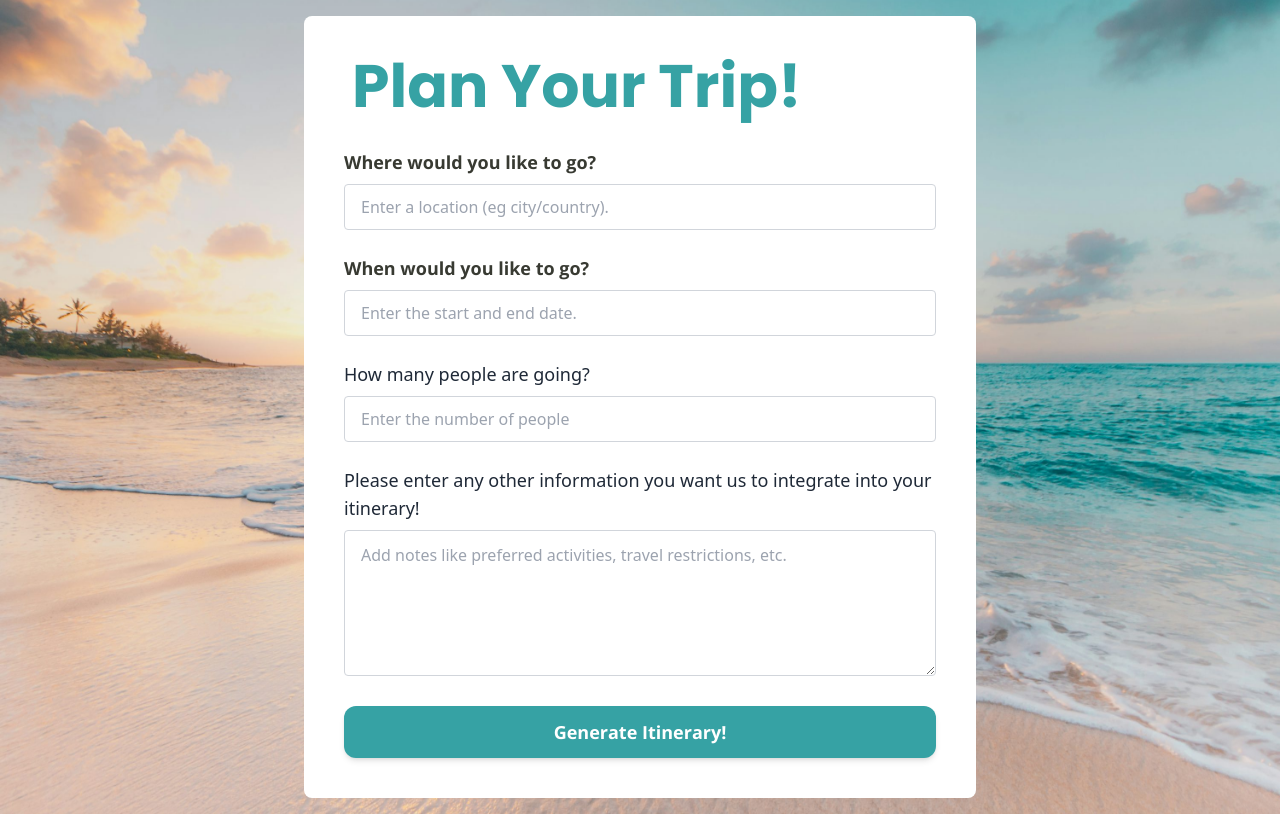
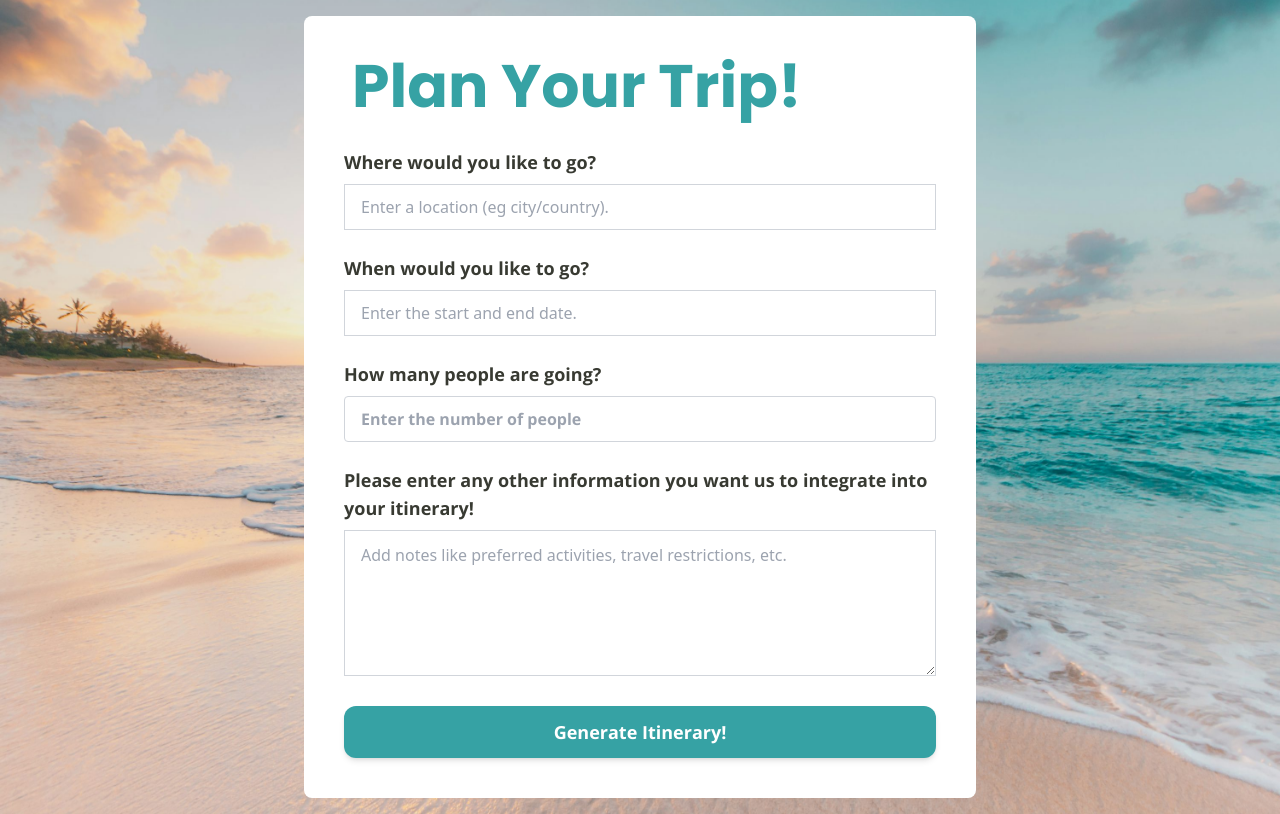
Before and after one commit to shriyabh8/TravelBuddy, a React (Create React App) app in the folder client/: page /form in a window 1280 px wide. Built offline with nearby package versions, Linux system fonts and the light colour scheme; a web font is replaced by a local one.

Commit message:
Home page, Form, Preview Page UI

```diff
--- a/client/src/components/Preview.js
+++ b/client/src/components/Preview.js
@@ -34,8 +34,8 @@ const JsonFromServer = () => {
         displayValue = strVal.length > 40 ? strVal.slice(0, 40) + "..." : strVal;
       }
       return (
-        <div key={key} className="mb-1">
-          <strong className="capitalize text-indigo-700">{key}:</strong> {displayValue}
+        <div key={key} className="mb-12">
+          <strong className="capitalize text-[#36a2a4] text-xl font-open-sans mb-6">{key}:</strong> {displayValue}
         </div>
       );
     });
@@ -46,14 +46,13 @@ const JsonFromServer = () => {
       {allData.length === 0 ? (
         <p className="italic text-gray-500">No data available.</p>
       ) : (
-        <div className="bg-white shadow-md rounded-lg p-6 border border-gray-200">
+        <div className="bg-white shadow-xl rounded-2xl p-6 w-80 min-h-[400px] border border-gray-200">
           {allData.map((item, index) => (
             <div
               key={index}
               onClick={() => navigate(`/itinerary/${index}`)}
-              className="cursor-pointer mb-4 hover:bg-gray-50 p-2 rounded transition"
+              className="cursor-pointer mb-6 hover:bg-gray-100 p-2 w-75 min-h-[450px] rounded transition"
             >
-              <div className="text-sm text-gray-500 mb-1">Item #{index + 1}</div>
               {renderPreview(item)}
             </div>
           ))}
--- a/client/src/pages/FormPage.js
+++ b/client/src/pages/FormPage.js
@@ -59,7 +59,7 @@ function FormPage() {
             placeholder="Enter a location (eg city/country)."
             value={location}
             onChange={(e) => setLocation(e.target.value)}
-            className="border border-gray-300 rounded w-full py-3 px-4 text-gray-700 leading-tight focus:outline-none focus:ring-1 focus:ring-blue-300 transition duration-200 ease-in-out placeholder-gray-400"
+            className="border border-gray-300 font-open-sansrounded w-full py-3 px-4 text-gray-700 leading-tight focus:outline-none focus:ring-1 focus:ring-blue-300 transition duration-200 ease-in-out placeholder-gray-400"
           />
         </div>
 
@@ -72,12 +72,12 @@ function FormPage() {
             placeholder="Enter the start and end date."
             value={dates}
             onChange={(e) => setDates(e.target.value)}
-            className="border border-gray-300 rounded w-full py-3 px-4 text-gray-700 leading-tight focus:outline-none focus:ring-1 focus:ring-blue-300 transition duration-200 ease-in-out placeholder-gray-400"
+            className="border border-gray-300 font-open-sansrounded w-full py-3 px-4 text-gray-700 leading-tight focus:outline-none focus:ring-1 focus:ring-blue-300 transition duration-200 ease-in-out placeholder-gray-400"
           />
         </div>
 
         <div className="space-y-2">
-        <label className="block text-lg font-normal text-gray-800">
+          <label className="block text-lg font-open-sans text-[#383a32]">
             How many people are going?
           </label>
           <input
@@ -85,12 +85,12 @@ function FormPage() {
             placeholder="Enter the number of people"
             value={people}
             onChange={(e) => setPeople(e.target.value)}
-            className="border border-gray-300 rounded w-full py-3 px-4 text-gray-700 leading-tight focus:outline-none focus:ring-1 focus:ring-blue-300 transition duration-200 ease-in-out placeholder-gray-400"
+            className="border border-gray-300 font-open-sans rounded w-full py-3 px-4 text-gray-700 leading-tight focus:outline-none focus:ring-1 focus:ring-blue-300 transition duration-200 ease-in-out placeholder-gray-400"
           />
         </div>
 
         <div className="space-y-2">
-          <label className="block text-lg font-normal text-gray-800">
+          <label className="block text-lg font-open-sans text-[#383a32]">
             Please enter any other information you want us to integrate into your itinerary!
           </label>
           <textarea
@@ -98,7 +98,7 @@ function FormPage() {
             placeholder="Add notes like preferred activities, travel restrictions, etc."
             value={additionalInfo}
             onChange={(e) => setAdditionalInfo(e.target.value)}
-            className="w-full px-4 py-3 rounded border border-gray-300 focus:outline-none focus:ring-1 focus:ring-blue-300 bg-white placeholder-gray-400"
+            className="w-full px-4 py-3 font-open-sansrounded border border-gray-300 focus:outline-none focus:ring-1 focus:ring-blue-300 bg-white placeholder-gray-400"
           />
         </div>
 
--- a/client/src/pages/HomePage.js
+++ b/client/src/pages/HomePage.js
@@ -18,17 +18,17 @@ function HomePage() {
 
       <div className="text-center p-12 bg-white rounded-xl shadow-2xl max-w-2xl mx-auto min-h-[40vh] flex flex-col justify-center items-center z-10">
         <h1 className="text-6xl font-poppins font-extrabold mb-8 text-[#36a2a4] leading-tight tracking-tight">
-          Welcome to Your Travel Buddy!
+          Welcome to TripEase!
         </h1>
-        <p className="text-2xl font-open-sans leading-relaxed mb-12 mt-8 text-[#383a32] max-w-md">
-          Travel Buddy will help you plan your dream vacation stress free!
+        <p className="text-2xl italic font-open-sans leading-relaxed mb-12 mt-8 text-[#383a32] max-w-md">
+          TripEase will help you plan your dream vacation stress free!
         </p>
         <button
           className="
             mt-4 px-8 py-4
             bg-gradient-to-r from-[#36a2a4] to-cyan-700
             text-white font-open-sans font-bold text-lg
-            rounded-full shadow-lg
+            rounded-2xl shadow-lg
             hover:from-[#36a2a4] hover:to-cyan-700
             transform hover:scale-105
             transition duration-300 ease-in-out
--- a/client/src/pages/PreviewsPage.js
+++ b/client/src/pages/PreviewsPage.js
@@ -10,23 +10,25 @@ function OptionsPage() {
   };
 
   return (
-    <div className="p-6 flex flex-col items-center">
-      <button
-          onClick={() => navigate(-1)}
-          className="text-indigo-600 hover:underline mb-3 block"
-        >
-          ← Edit Survey
-        </button>
-      <div className="flex flex-row gap-4 mb-6">
+    <div className="p-6 flex flex-col items-center ml-8">
+      <div className="w-full flex justify-start">
+        <button
+            onClick={() => navigate(-1)}
+            className="justify-left text-[#383a32] font-open-sans underline hover:font-bold mb-3 block"
+          >
+            ← Edit Survey
+          </button>
+      </div>
+      <div className="flex flex-row gap-10 mb-10">
         <ItineraryPreview />
         <ItineraryPreview />
         <ItineraryPreview />
       </div>
       <button
         onClick={Regenerate}
-        className="bg-indigo-600 text-white px-6 py-2 rounded hover:bg-indigo-700 transition"
+        className="px-6 py-3 bg-[#36a2a4] hover:bg-cyan-700 text-white font-open-sans font-bold text-lg rounded-xl shadow-md transition duration-200"
       >
-        Regenerate
+        Regenerate Itineraries
       </button>
     </div>
   );
```
